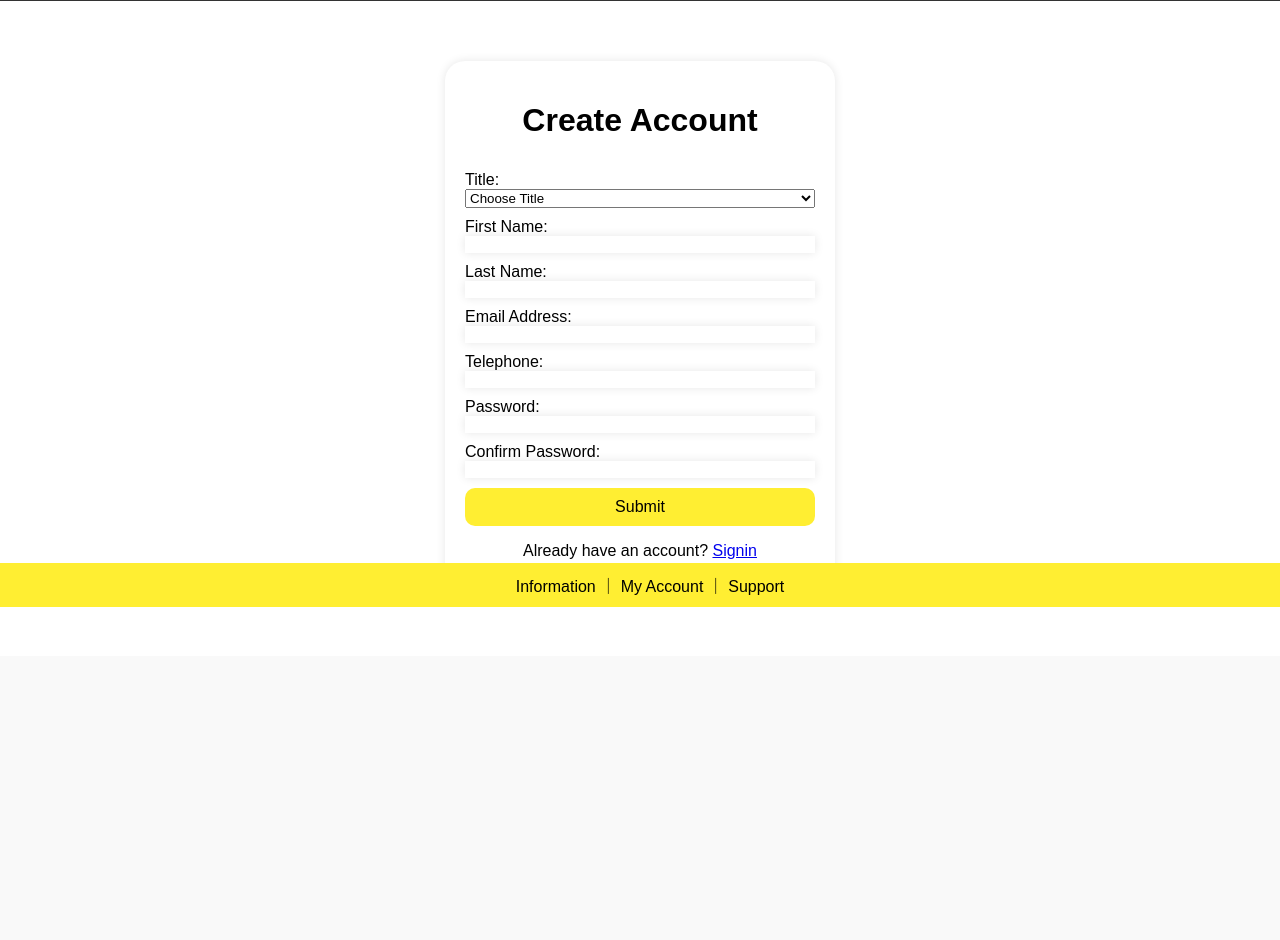
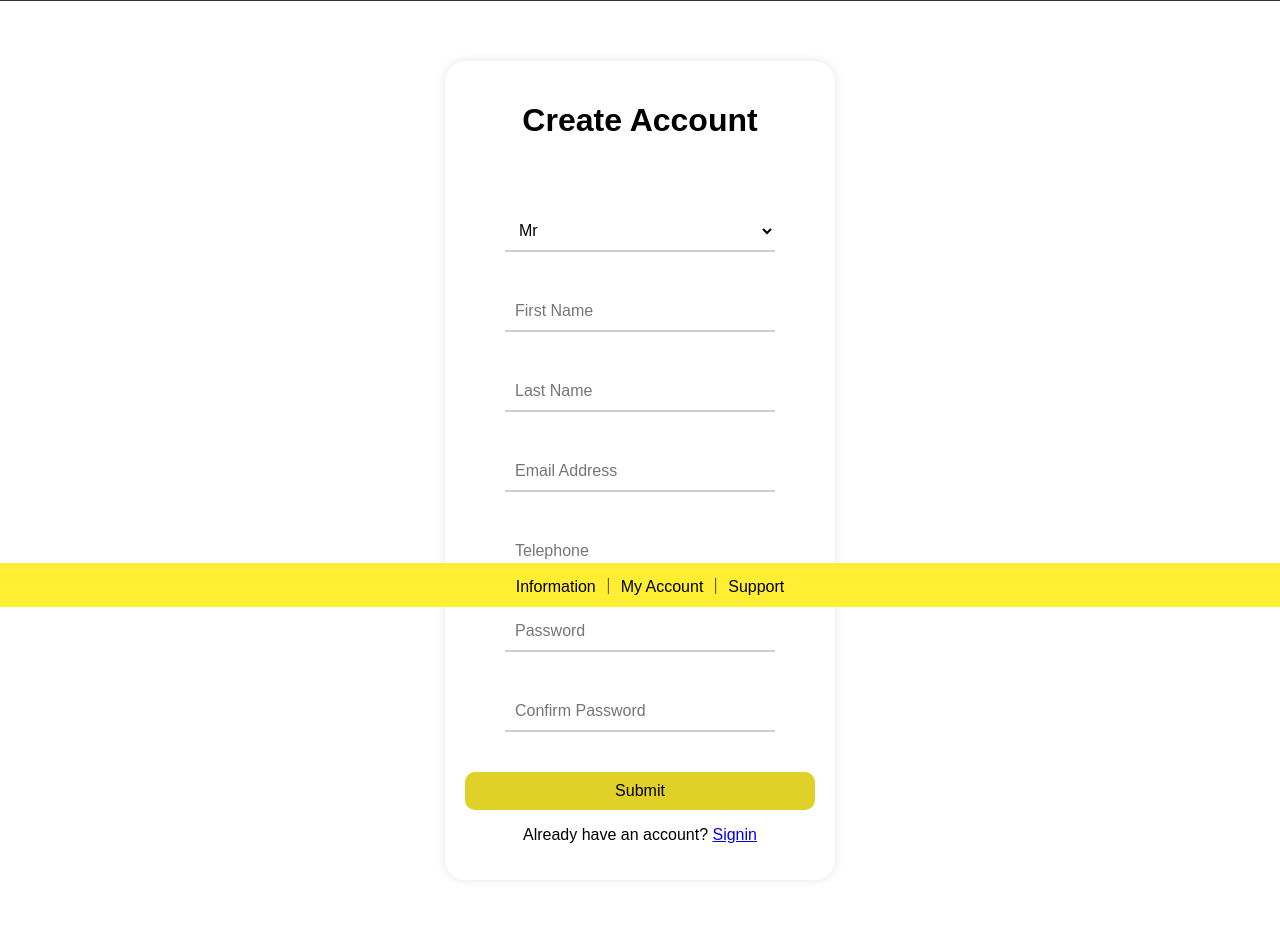
Before and after one commit to Traumatic-bot/Empowr, a Python web app: template templates/account/signup.html in a window 1280 px wide. Shown: the part 193-1133 px from the top of the page. Before the commit the page ends 800 px from the top, so only its background shows below. Run offline with Jinja, Linux system fonts and the light colour scheme; the template is opened without the code that fills it, so the values that code supplies are empty.

Commit message:
Improved account creation page

```diff
--- a/static/css/style.css
+++ b/static/css/style.css
@@ -197,33 +197,80 @@ footer {
     margin: 60px auto;
 }
 
-.input {
-    text-align: left;
-    display: grid;
-    padding-bottom: 10px;
+.dropdown-container{
+margin-left: 40px;
+margin-right: 40px;
 }
 
-input[type=text]{
-    border: none;
-    box-shadow: 0 0 10px rgba(0, 0, 0, 0.1);
+.dropdown-field:focus{
+  color: #e0d129;
 }
 
-input:invalid + span::after {
-  position: absolute;
-  content: "✖";
-  padding-left: 5px;
+.dropdown-field:focus + .input-highlight{
+width: 100%;
 }
 
-input:valid + span::after {
+.dropdown-field{
+  display: block;
+  width: 100%;
+  padding: 10px;
+  font-size: 16px;
+  border: none;
+  border-bottom: 2px solid #ccc;
+  outline: none;
+  background-color: transparent;
+}
+
+.input-container {
+  position: relative;
+  margin: 40px;
+}
+
+.input-field {
+  display: block;
+  width: 92.6%;
+  padding: 10px;
+  font-size: 16px;
+  border: none;
+  border-bottom: 2px solid #ccc;
+  outline: none;
+  background-color: transparent;
+}
+
+.input-label {
   position: absolute;
-  content: "✓";
-  padding-left: 5px;
+  top: 0;
+  left: 0;
+  font-size: 16px;
+  color: rgba(204, 204, 204, 0);
+  pointer-events: none;
+  transition: all 0.3s ease;
+}
+
+.input-highlight {
+  position: absolute;
+  bottom: 0;
+  left: 0;
+  height: 2px;
+  width: 0;
+  background-color: #e0d129;
+  transition: all 0.3s ease;
+}
+
+.input-field:focus + .input-label {
+  top: -20px;
+  font-size: 12px;
+  color: #e0d129;
+}
+
+.input-field:focus + .input-label + .input-highlight {
+  width: 100%;
 }
 
 .submit {
     border: none;
     outline: none;
-    background-color: #ffee32;
+    background-color: #e0d129;
     padding: 10px;
     border-radius: 10px;
     font-size: 16px;
--- a/templates/account/signup.html
+++ b/templates/account/signup.html
@@ -71,48 +71,54 @@
     <div class="form">
         <h1>Create Account</h1>
         <form>
-            <div class="input">
-                <label>Title:</label>
-                <select>
-                    <option value>Choose Title</option>
+            <div class="input-container">
+                <select class="input-field" style="width: 100%;">
                     <option value="Mr">Mr</option>
                     <option value="Mrs">Mrs</option>
                     <option value="Miss">Miss</option>
                     <option value="Ms">Ms</option>
                     <option value="Dr">Dr</option>
                     <option value="Mx">Mx</option>
-                    <option value></option>
+                    <option value="Other">Other</option>
                 </select>
+                <label for="input-field" class="input-label">Title<span class="validity"></span></label>
+                <span class="input-highlight"></span>
             </div>
 
-            <div class="input" required="">
-                <label>First Name:<span class="validity"></span></label>
-                <input type="text">
+            <div class="input-container" required="">
+                <input name="first-name-input" placeholder="First Name" class="input-field" type="text">
+                <label for="input-field" class="input-label">First Name<span class="validity"></span></label>
+                <span class="input-highlight"></span>
             </div>
 
-            <div class="input" required="">
-                <label>Last Name: <span class="validity"></span></label>
-                <input type="text">
+            <div class="input-container" required="">
+                <input placeholder="Last Name" class="input-field" type="text">
+                <label for="input-field" class="input-label">Last Name<span class="validity"></span></label>
+                <span class="input-highlight"></span>
             </div>
 
-            <div class="input" required="">
-                <label>Email Address: <span class="validity"></span></label>
-                <input type="text">
+            <div class="input-container" required="">
+                <input placeholder="Email Address" class="input-field" type="text">
+                <label for="input-field" class="input-label"> Email Address<span class="validity"></span></label>
+                <span class="input-highlight"></span>
             </div>
 
-            <div class="input">
-                <label>Telephone: </span></label>
-                <input type="text">
+            <div class="input-container">
+                <input placeholder="Telephone" class="input-field" type="text">
+                <label for="input-field" class="input-label">Telephone</span></label>
+                <span class="input-highlight"></span>
             </div>
 
-            <div class="input" required="">
-                <label>Password: <span class="validity"></span></label>
-                <input type="text">
+            <div class="input-container" required="">
+                <input placeholder="Password" class="input-field" type="text">
+                <label for="input-field" class="input-label">Password<span class="validity"></span></label>
+                <span class="input-highlight"></span>
             </div>
 
-            <div class="input" required="">
-                <label>Confirm Password: <span class="validity"></span></label>
-                <input type="text">
+            <div class="input-container" required="">
+                <input placeholder="Confirm Password" class="input-field" type="text">
+                <label for="input-field" class="input-label">Confirm Password<span class="validity"></span></label>
+                <span class="input-highlight"></span>
             </div>
 
             <button class="submit">Submit</button>
```
